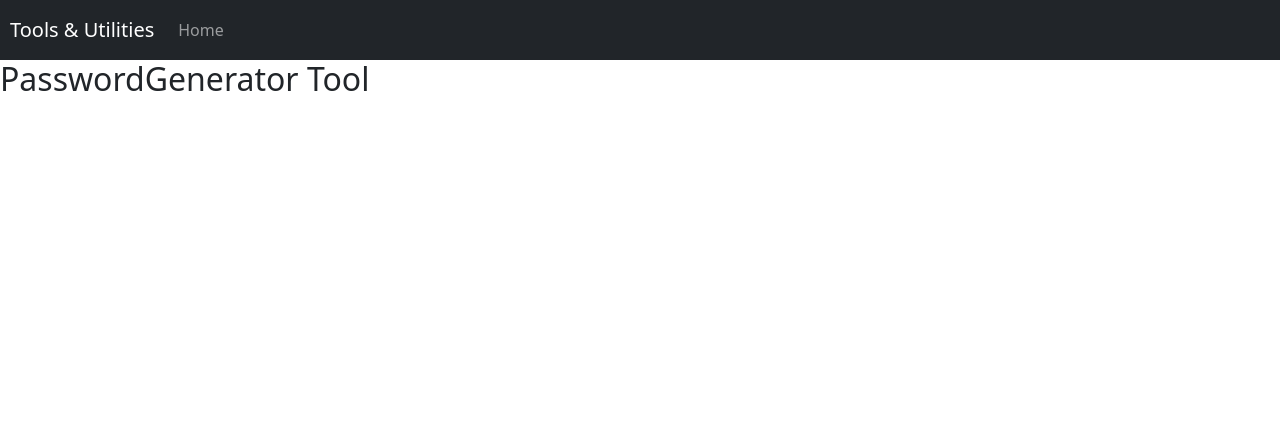
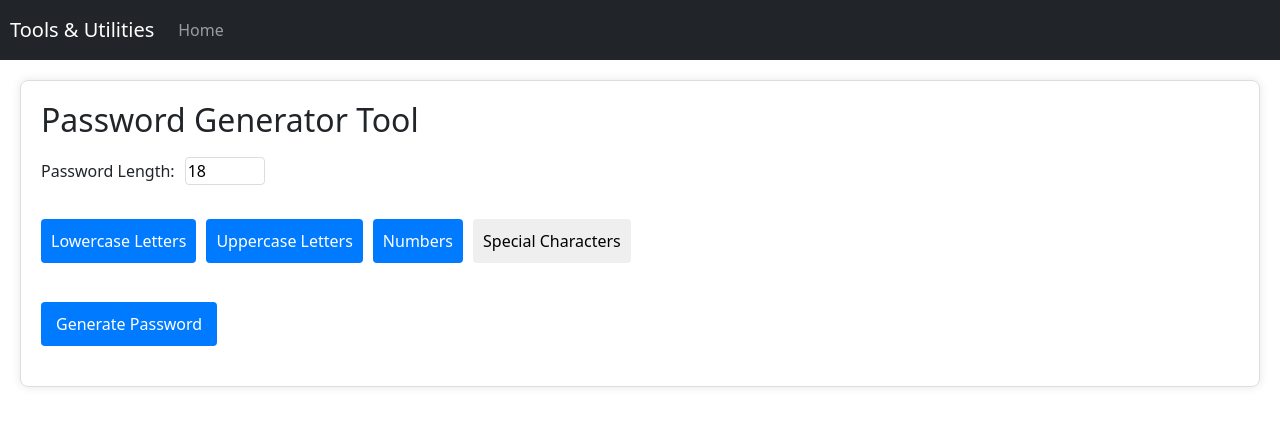
Before and after one commit to Asura369/The-All-Inclusive-App, a React (Create React App) app: page /PasswordGenerator in a window 1280 px wide. Shown: the top 426 px of the page. Built offline with nearby package versions, Linux system fonts and the light colour scheme.

Commit message:
add password generator tool

```diff
--- /dev/null
+++ b/src/components/Tools/PasswordGenerator.css
@@ -0,0 +1,70 @@
+/* src/components/Tools/PasswordGenerator.css */
+.password-generator-container {
+    margin: 20px;
+    padding: 20px;
+    border: 1px solid #ddd;
+    border-radius: 8px;
+    box-shadow: 0 0 10px rgba(0, 0, 0, 0.1);
+}
+
+.options {
+    display: flex;
+    flex-wrap: wrap;
+    gap: 10px;
+    margin-bottom: 15px;
+}
+
+.options button {
+    padding: 10px;
+    border: none;
+    border-radius: 4px;
+    cursor: pointer;
+    transition: background-color 0.3s ease;
+}
+
+.options button.selected {
+    background-color: #007bff;
+    color: #fff;
+}
+
+.options label {
+    margin-right: 10px;
+}
+
+.password-length-input {
+    margin: 10px;
+    border: 1px solid #ddd;
+    border-radius: 4px;
+    width: 100%;
+}
+
+.password-length-input {
+    max-width: 80px;
+}
+
+.generate-button {
+    background-color: #007bff;
+    color: #fff;
+    padding: 10px 15px;
+    border: none;
+    border-radius: 4px;
+    cursor: pointer;
+    transition: background-color 0.3s ease;
+}
+
+.generate-button:hover {
+    background-color: #0056b3;
+}
+
+.password-display {
+    margin-top: 20px;
+}
+
+.generated-password {
+    font-family: 'Courier New', monospace;
+    background-color: #f4f4f4;
+    padding: 10px;
+    border: 1px solid #ddd;
+    border-radius: 4px;
+    word-break: break-all;
+}
--- a/src/components/Tools/PasswordGenerator.js
+++ b/src/components/Tools/PasswordGenerator.js
@@ -1,11 +1,149 @@
 // src/components/Tools/PasswordGenerator.js
-import React from 'react'
+import React, { useState } from 'react'
+import './PasswordGenerator.css' // Import the CSS file for styling
 
 const PasswordGenerator = () => {
+    const [generatedPassword, setGeneratedPassword] = useState('')
+
+    // State for password options
+    const [options, setOptions] = useState({
+        lowercase: true,
+        uppercase: true,
+        numbers: true,
+        specialChars: false
+    })
+
+    // State for password length; default length 18
+    const [passwordLength, setPasswordLength] = useState(18)
+
+    // Character options for each option type
+    const charsetOptions = {
+        lowercase: 'abcdefghijklmnopqrstuvwxyz',
+        uppercase: 'ABCDEFGHIJKLMNOPQRSTUVWXYZ',
+        numbers: '0123456789',
+        specialChars: '!@#$%^&*()_-+=<>?/'
+    }
+
+    // Function to generate a password based on selected options
+    const generatePassword = () => {
+        // Create a string of characters based on selected options
+        const selectedCharset = Object.keys(options) // Get an array of the keys in the options object
+            .filter((option) => options[option]) // Filter out the options that are set to true
+            .map((option) => charsetOptions[option]) // Map each selected option to its corresponding character set from charsetOptions
+            .join('') // Join the selected character sets into a single string
+
+        // Initialize an empty string to store the generated password
+        let password = ''
+
+        // Generate the password by randomly selecting characters from the selectedCharset
+        for (let i = 0; i < passwordLength; i++) {
+            // Generate a random index within the length of selectedCharset
+            const randomIndex = Math.floor(
+                Math.random() * selectedCharset.length
+            )
+            // Append the randomly selected character to the password
+            password += selectedCharset[randomIndex]
+        }
+
+        // Set the generated password in the component's state
+        setGeneratedPassword(password)
+    }
+
+    // Function to toggle options (lowercase, uppercase, numbers, special characters)
+    const handleOptionToggle = (option) => {
+        // Check the number of selected options
+        const numSelectedOptions = Object.values(options).filter(Boolean).length
+
+        // If only one option is selected, do not allow unselecting
+        if (numSelectedOptions === 1 && options[option]) {
+            return
+        }
+
+        // Update the options state
+        setOptions((prevOptions) => ({
+            ...prevOptions,
+            [option]: !prevOptions[option]
+        }))
+    }
+
+    // Maximum allowed password length
+    const MAX_PASSWORD_LENGTH = 365
+
+    // Function to handle changes in password length input
+    const handlePasswordLengthChange = (event) => {
+        let length = parseInt(event.target.value, 10)
+
+        // Ensure the entered length is within a valid range
+        length = isNaN(length)
+            ? 1
+            : Math.min(MAX_PASSWORD_LENGTH, Math.max(1, length))
+
+        // Set the validated password length in the component state
+        setPasswordLength(length)
+    }
+
     return (
-        <div>
-            <h2>PasswordGenerator Tool</h2>
-            {/* Add PasswordGenerator content here */}
+        <div className="password-generator-container">
+            <h2>Password Generator Tool</h2>
+            <div>
+                {/* Input for password length */}
+                <label htmlFor="passwordLength">Password Length: </label>
+                <input
+                    type="number"
+                    id="passwordLength"
+                    min="1"
+                    max={MAX_PASSWORD_LENGTH}
+                    className="password-length-input"
+                    value={passwordLength}
+                    onChange={handlePasswordLengthChange}
+                />
+            </div>
+            <br />
+            <div className="options">
+                {/* Buttons to toggle character options */}
+                <button
+                    className={options.lowercase ? 'selected' : ''}
+                    onClick={() => handleOptionToggle('lowercase')}
+                >
+                    Lowercase Letters
+                </button>
+                <button
+                    className={options.uppercase ? 'selected' : ''}
+                    onClick={() => handleOptionToggle('uppercase')}
+                >
+                    Uppercase Letters
+                </button>
+                <button
+                    className={options.numbers ? 'selected' : ''}
+                    onClick={() => handleOptionToggle('numbers')}
+                >
+                    Numbers
+                </button>
+                <button
+                    className={options.specialChars ? 'selected' : ''}
+                    onClick={() => handleOptionToggle('specialChars')}
+                >
+                    Special Characters
+                </button>
+            </div>
+
+            <br />
+
+            {/* Button to generate password */}
+            <button className="generate-button" onClick={generatePassword}>
+                Generate Password
+            </button>
+            <div className="password-display">
+                {/* Display generated password */}
+                {generatedPassword && (
+                    <div>
+                        <h3>Generated Password:</h3>
+                        <p className="generated-password">
+                            {generatedPassword}
+                        </p>
+                    </div>
+                )}
+            </div>
         </div>
     )
 }
```
